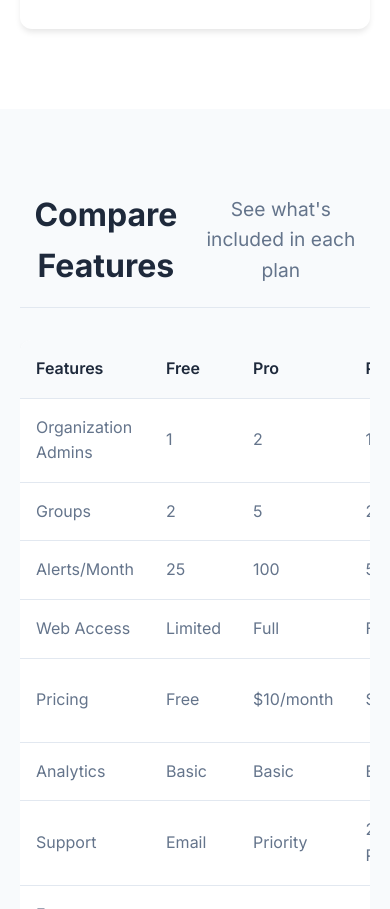
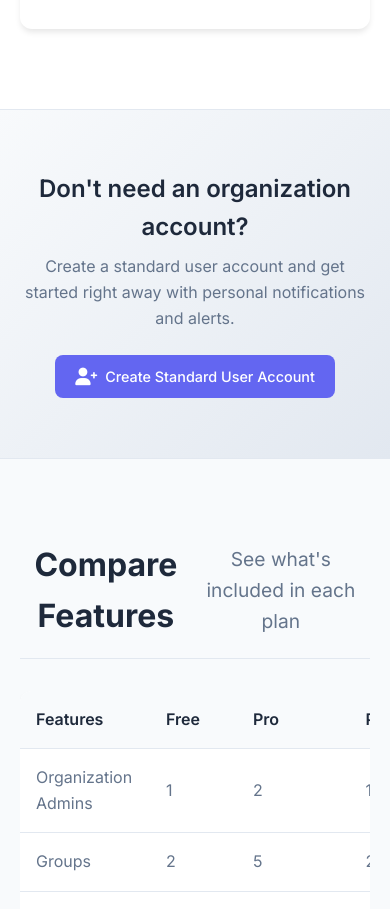
Before and after one commit to jedcrisp/chimeo-landing, a website: page pricing.html in a window 390 px wide. Shown: the part 3597-4506 px from the top of the page. Drawn offline with Linux system fonts and the light colour scheme.

Commit message:
Add standard account option to pricing page
- Add new section above subscriptions for users who don't need org accounts
- Include 'Don't need an organization account?' message with call-to-action
- Add 'Create Standard User Account' button linking to chimeo.app/signup
- Style with gradient background and responsive design
- Position between pricing cards and features comparison sections

```diff
--- a/pricing.html
+++ b/pricing.html
@@ -188,6 +188,24 @@
                     <div class="plan-footer">
                         <a href="mailto:sales@chimeo.app?subject=Enterprise Custom Quote" class="btn btn-outline">Contact Sales</a>
                     </div>
+                </div>
+            </div>
+        </div>
+    </section>
+
+    <!-- Standard Account Option -->
+    <section class="standard-account-section">
+        <div class="container">
+            <div class="standard-account-content">
+                <div class="standard-account-text">
+                    <h2>Don't need an organization account?</h2>
+                    <p>Create a standard user account and get started right away with personal notifications and alerts.</p>
+                </div>
+                <div class="standard-account-button">
+                    <a href="https://chimeo.app/signup" class="btn btn-primary standard-account-btn" target="_blank">
+                        <i class="fas fa-user-plus"></i>
+                        Create Standard User Account
+                    </a>
                 </div>
             </div>
         </div>
--- a/styles.css
+++ b/styles.css
@@ -900,6 +900,66 @@ input:checked + .slider:before {
     text-align: center;
 }
 
+/* Standard Account Section */
+.standard-account-section {
+    padding: 60px 0;
+    background: linear-gradient(135deg, #f8fafc 0%, #e2e8f0 100%);
+    border-top: 1px solid #e2e8f0;
+    border-bottom: 1px solid #e2e8f0;
+}
+
+.standard-account-content {
+    display: flex;
+    align-items: center;
+    justify-content: space-between;
+    gap: 2rem;
+    max-width: 1000px;
+    margin: 0 auto;
+}
+
+.standard-account-text h2 {
+    font-size: 2rem;
+    font-weight: 600;
+    color: #1e293b;
+    margin-bottom: 0.5rem;
+}
+
+.standard-account-text p {
+    font-size: 1.1rem;
+    color: #64748b;
+    line-height: 1.6;
+}
+
+.standard-account-button {
+    flex-shrink: 0;
+}
+
+.standard-account-btn {
+    display: inline-flex;
+    align-items: center;
+    gap: 0.5rem;
+    padding: 12px 24px;
+    font-size: 1rem;
+    font-weight: 500;
+    text-decoration: none;
+    border-radius: 8px;
+    transition: all 0.3s ease;
+    background: #6366f1;
+    color: white;
+    border: none;
+    cursor: pointer;
+}
+
+.standard-account-btn:hover {
+    background: #4f46e5;
+    transform: translateY(-2px);
+    box-shadow: 0 8px 25px rgba(99, 102, 241, 0.3);
+}
+
+.standard-account-btn i {
+    font-size: 1.1rem;
+}
+
 .features-comparison {
     padding: 80px 0;
     background: #f8fafc;
@@ -1103,6 +1163,20 @@ input:checked + .slider:before {
         transform: none;
     }
 
+    .standard-account-content {
+        flex-direction: column;
+        text-align: center;
+        gap: 1.5rem;
+    }
+
+    .standard-account-text h2 {
+        font-size: 1.5rem;
+    }
+
+    .standard-account-text p {
+        font-size: 1rem;
+    }
+
     .faq-grid {
         grid-template-columns: 1fr;
     }
```
